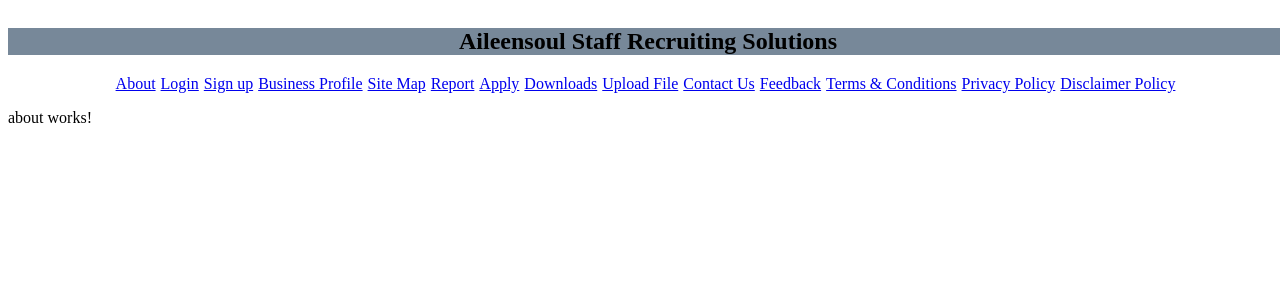
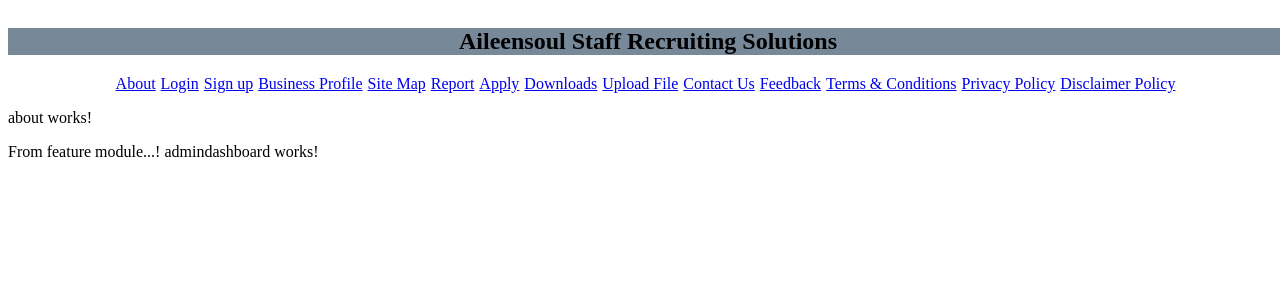
Before and after one commit to mgpathi/UploadFile, an Angular app: page /about in a window 1280 px wide. Shown: the top 300 px of the page. Built offline with nearby package versions, Linux system fonts and the light colour scheme.

Commit message:
New admin module created, component re-usability implemented

```diff
--- a/src/app/about/about.component.html
+++ b/src/app/about/about.component.html
@@ -1,3 +1,4 @@
 <p>
   about works!
 </p>
+<app-admindashboard></app-admindashboard>
--- /dev/null
+++ b/src/app/admin/admindashboard/admindashboard.component.html
@@ -0,0 +1,4 @@
+<p>
+  From feature module...!
+  admindashboard works!
+</p>
--- /dev/null
+++ b/src/app/admin/admindashboard/admindashboard.component.ts
@@ -0,0 +1,15 @@
+import { Component, OnInit } from '@angular/core';
+
+@Component({
+  selector: 'app-admindashboard',
+  templateUrl: './admindashboard.component.html',
+  styleUrls: ['./admindashboard.component.css']
+})
+export class AdmindashboardComponent implements OnInit {
+
+  constructor() { }
+
+  ngOnInit() {
+  }
+
+}
--- a/src/app/app.module.ts
+++ b/src/app/app.module.ts
@@ -14,6 +14,7 @@ import { AboutComponent } from './about/about.component';
 import { LoginComponent } from './login/login.component';
 import { DownloadsComponent } from './downloads/downloads.component';
 import { SignupComponent } from './signup/signup.component';
+import { AdminModule } from './admin/admin.module';
 
 
 @NgModule({
@@ -31,7 +32,8 @@ import { SignupComponent } from './signup/signup.component';
     BrowserModule,
     AppRoutingModule,
     HttpClientModule,
-    ReactiveFormsModule
+    ReactiveFormsModule,
+    AdminModule
   ],
   providers: [UploadService],
   bootstrap: [AppComponent]
--- a/src/app/signup/signup.component.ts
+++ b/src/app/signup/signup.component.ts
@@ -18,6 +18,14 @@ export class SignupComponent implements OnInit {
     });
   }
 
+  ngDoCheck() {
+    console.log("checking started...");
+  }
+
+  ngOnChanges() {
+    console.log("ng on changes started...");
+  }
+
   onSubmit(form:FormGroup) {
     console.log("Valid? ",form.valid);
     console.log("Name", form.value.name);
```
Also changed, not shown: src/app/admin/admin.module.ts (added, +14 -0 lines), src/app/admin/admindashboard/admindashboard.component.css (added), 1 other file (tests, documents, lock files or other folders).
